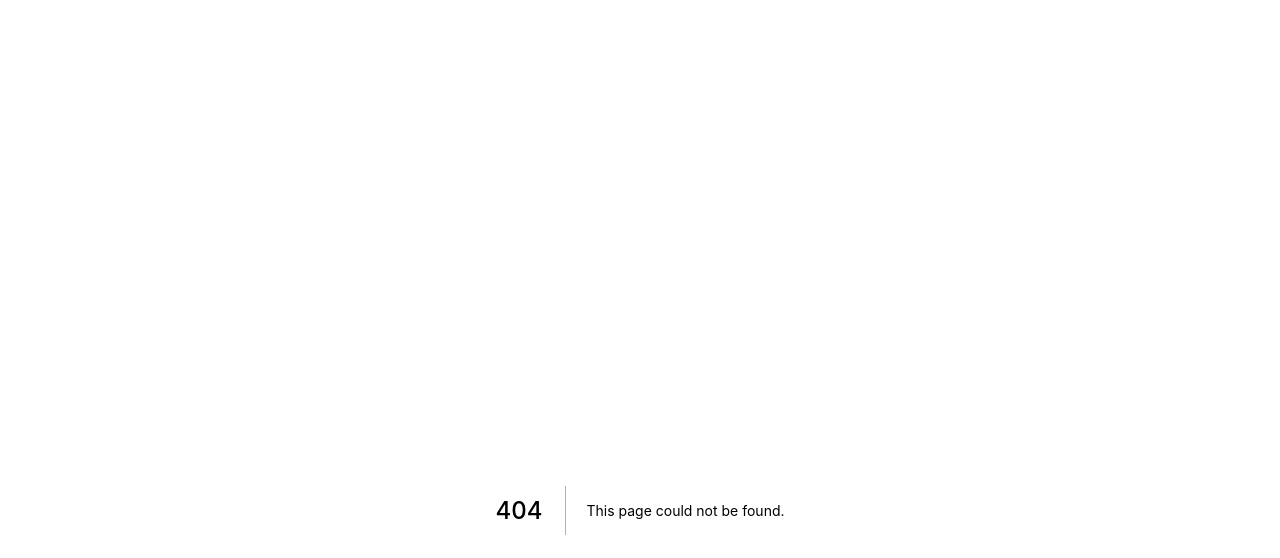
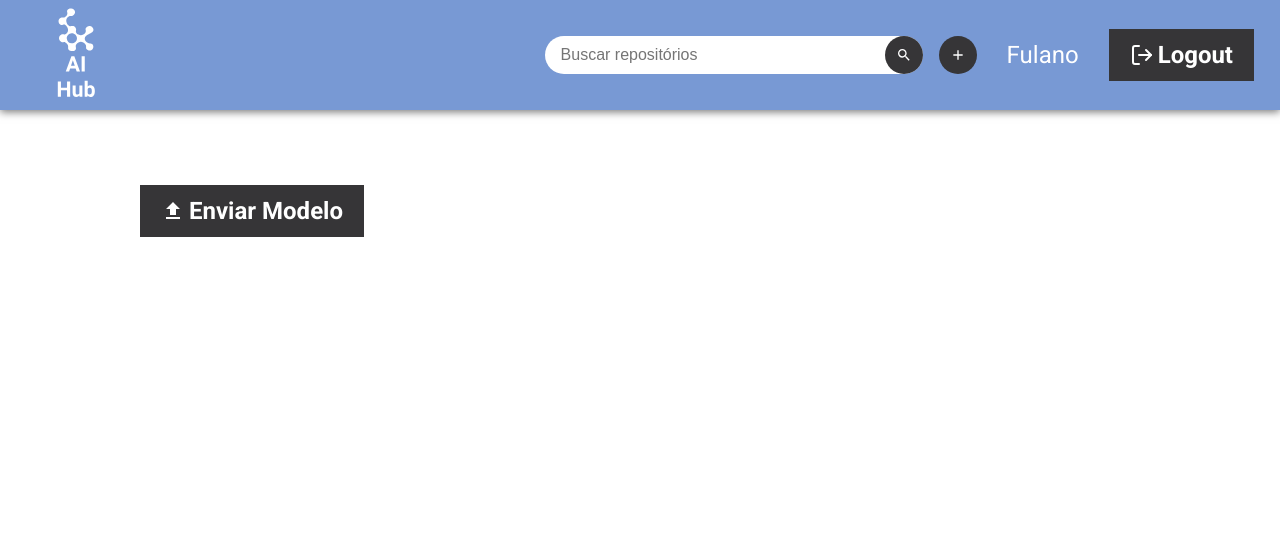
Before and after one commit to adrianorocha-dev/ai-hub, a Next.js app: page /list in a window 1280 px wide. Before the commit this address had no page. Shown: the top 558 px of the page. Built offline with nearby package versions, Linux system fonts and the light colour scheme.

Commit message:
Tela de listagem de repositórios

```diff
--- /dev/null
+++ b/pages/list.js
@@ -0,0 +1,26 @@
+import React from 'react';
+import Header from '../components/Header';
+import { MdFileUpload} from 'react-icons/md'
+
+import Button from '../components/Button'
+
+import styles from '../styles/pages/List.module.css'
+
+function List(){
+  return(
+    <div className={styles.container}>
+      <Header/>
+
+      <main className={styles.main}>
+      <div>
+        <Button>
+          <MdFileUpload/>
+          <span>Enviar Modelo</span>
+        </Button>
+      </div>
+      </main>
+    </div>
+  );
+}
+
+export default List;
--- /dev/null
+++ b/styles/pages/List.module.css
@@ -0,0 +1,10 @@
+.container {
+  width: 100%;
+}
+
+.main {
+  max-width: 1000px;
+
+  margin: 0 auto;
+  padding-top: 75px;
+}
```
